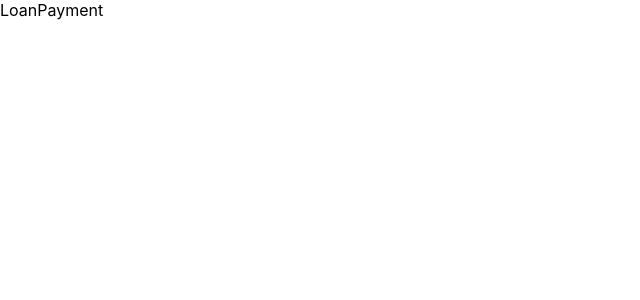
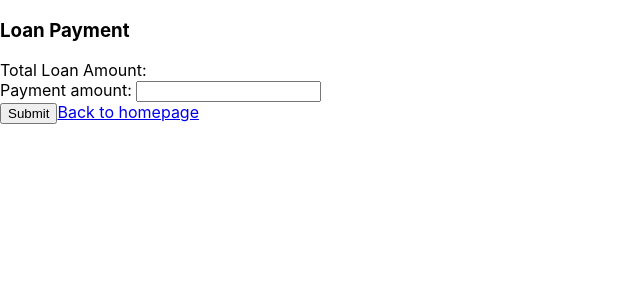
Before and after one commit to bradleyloh/TT4Group16, a React (Create React App) app in the folder client/: page /loan/payment in a window 1280 px wide. Shown: the top 300 px of the page, without its empty margins (0-640 px from the left). Built offline with nearby package versions, Linux system fonts and the light colour scheme; sample sign-in values are in the browser's storage.

Commit message:
CHANGE: finish up on first draft

```diff
--- a/client/src/axios/apiCalls.js
+++ b/client/src/axios/apiCalls.js
@@ -26,11 +26,11 @@ import axios from 'axios';
 //     }
 // }
 
-const getUserLoans = async function (id) {
+const getUserLoans = async function (userId) {
     try {
         const result = await axios({
             method: 'get',
-            url: '/loan/all'
+            url: `/loan/all/${userId}`
         })
 
         return result.data;
@@ -56,11 +56,12 @@ const getUserLoansAndCall = async function (setLoans, setHistory, id) {
     setHistory(fullyPaidLoans);
 }
 
-const createLoan = async function (id, amount) {
+const createLoan = async function (obj) {
     try {
         const result = await axios({
             method: 'post',
-            url: '/loan/create'
+            url: '/loan/create',
+            data: obj
         })
 
         return result.data;
@@ -69,11 +70,12 @@ const createLoan = async function (id, amount) {
     }
 }
 
-const makePayment = async function (id) {
+const makePayment = async function (obj) {
     try {
         const result = await axios({
             method: 'post',
-            url: '/loan/payment'
+            url: '/loan/payment',
+            data: obj
         })
 
         return result.data;
@@ -86,4 +88,4 @@ const getLoanPayments = async function () {
 
 }
 
-export { getUserLoans, getLoanPayments, getUserLoansAndCall }
+export { getUserLoans, getLoanPayments, getUserLoansAndCall, createLoan, makePayment }
--- a/client/src/pages/LoanCreate.js
+++ b/client/src/pages/LoanCreate.js
@@ -1,8 +1,43 @@
-import React from 'react'
+import React, { useState } from 'react'
+import { FormRow, Alert } from '../components'
+import { useAppContext } from '../context/appContext'
+import { Link } from 'react-router-dom'
+import { createLoan } from '../axios/apiCalls'
+
+const initialState = {
+    id: '',
+    amount: ''
+}
 
 function LoanCreate() {
+    const { user, isLoading, displayAlert, showAlert } = useAppContext();
+    const [ values, setValues ] = useState({...initialState, id: user.id});
+
+    const handleSubmit = function(e) {
+        e.preventDefault();
+
+        if (!values.amount) {
+            displayAlert();
+        }
+
+        const obj = { id: values.id, amount: values.amount };
+        createLoan(obj);
+      }
+
+    const handleChange = function (e) {
+        setValues({...values, [e.target.name]: e.target.value});
+    }
+
   return (
-    <div>LoanCreate</div>
+      <form className="form" onSubmit={handleSubmit}>
+        <h3>New Loan</h3>
+        {showAlert && <Alert />}
+        <FormRow type="text" name="amount" value={values.amount} handleChange={handleChange} labelText="Loan amount" />
+        <button type="submit" disabled={isLoading}>Submit</button>
+        <Link to='../../homepage'>Back to homepage</Link>
+      </form>
+
+
   )
 }
 
--- a/client/src/pages/LoanPayment.js
+++ b/client/src/pages/LoanPayment.js
@@ -1,8 +1,45 @@
-import React from 'react'
+import React, { useState } from 'react'
+import { FormRow, Alert } from '../components'
+import { useAppContext } from '../context/appContext'
+import { Link } from 'react-router-dom'
+import { makePayment } from '../axios/apiCalls'
+
+const initialState = {
+    userId: '',
+    loanId: '',
+    loanAmount: '',
+    outstandingAmount: '',
+    amount: ''
+}
 
 function LoanPayment() {
+    const { user, isLoading, displayAlert, showAlert } = useAppContext();
+    const [ values, setValues ] = useState({...initialState, id: user.id});
+
+    const handleSubmit = function(e) {
+        e.preventDefault();
+
+        if (!values.amount) {
+            displayAlert();
+        }
+
+        const obj = { userId: values.userId, loanId: values.loanAmount, amount: values.amount };
+        makePayment(obj);
+    }
+
+    const handleChange = function (e) {
+        setValues({...values, [e.target.name]: e.target.value});
+    }
+
   return (
-    <div>LoanPayment</div>
+      <form className="form" onSubmit={handleSubmit}>
+        <h3>Loan Payment</h3>
+        {showAlert && <Alert />}
+        <span>Total Loan Amount: </span>
+      <FormRow type="text" name="amount" value={values.amount} handleChange={handleChange} labelText="Payment amount: " />
+      <button type="submit" disabled={isLoading}>Submit</button>
+      <Link to='../../homepage'>Back to homepage</Link>
+      </form>
   )
 }
 
```
